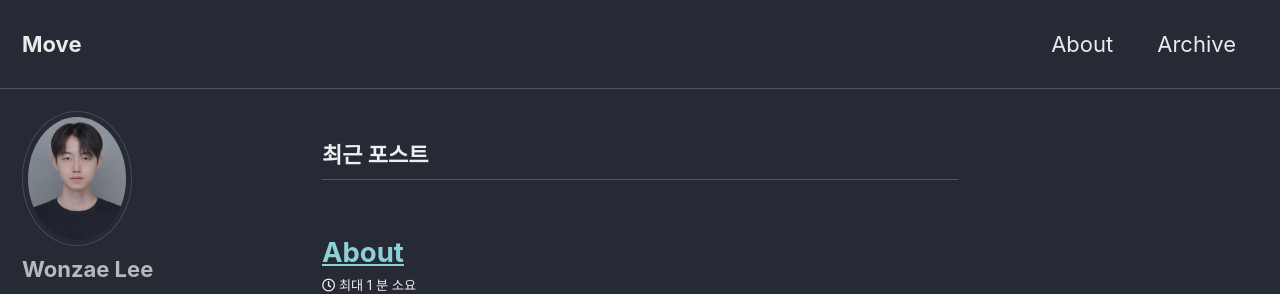
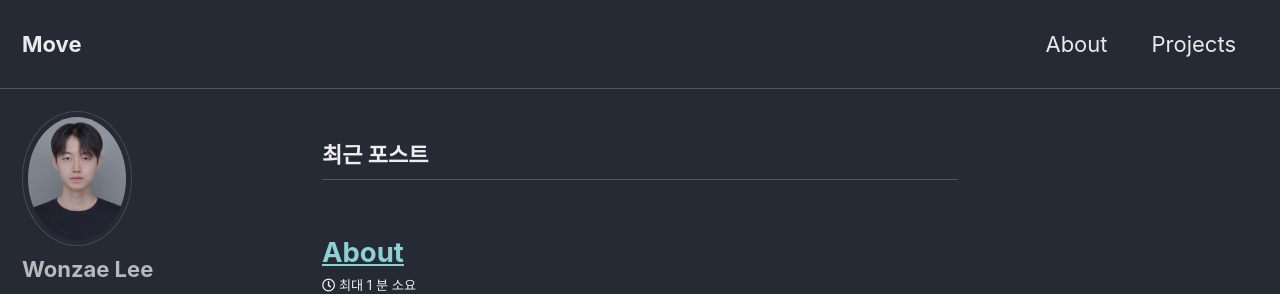
Before and after one commit to one-zeze/one-zeze.github.io, a Jekyll site: the page built from index.html, in a window 1280 px wide. Shown: the top 294 px of the page. Built offline with Jekyll 4.4.1, drawn with Linux system fonts in a browser that asks for light colours; cached includes are drawn as plain includes; the list of posts is cut into pages by our own code.

Commit message:
change link title

```diff
--- a/_data/navigation.yml
+++ b/_data/navigation.yml
@@ -2,8 +2,8 @@
 main:
   - title: 'About'
     url: /about/
-  - title: 'Archive'
-    url: /archive/
+  - title: 'Projects'
+    url: /projects/
   # - title: 'GitHub'
   #  url: https://github.com/one-zeze
   # - title: "Quick-Start Guide"
```
